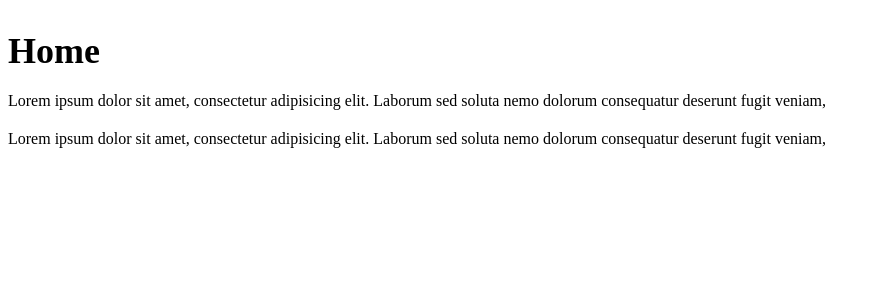
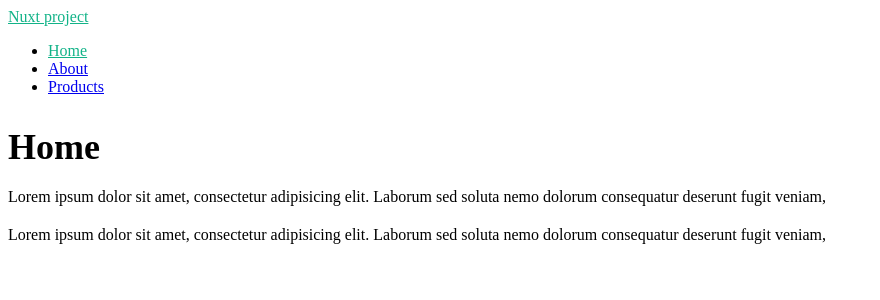
Before and after one commit to Ruba-Alahmad/Nuxt_project, a Nuxt app: page / in a window 1280 px wide. Shown: the top 300 px of the page, without its empty margins (0-880 px from the left). Built offline with nearby package versions, Linux system fonts and the light colour scheme.

Commit message:
Adding layout

```diff
--- /dev/null
+++ b/layouts/default.vue
@@ -0,0 +1,33 @@
+<template>
+    <div>
+        <header>
+            <nav>
+                <NuxtLink to="/">Nuxt project</NuxtLink>
+                <ul>
+                    <li><NuxtLink to="/">Home</NuxtLink></li>
+                    <li><NuxtLink to="/about">About</NuxtLink></li>
+                    <li><NuxtLink to="/products">Products</NuxtLink></li>
+                </ul>
+            </nav>
+        </header>
+        <div>
+            <slot></slot>
+        </div>
+    </div>
+</template>
+
+
+
+
+
+
+
+<style scoped>
+
+    .router-link-exact-active{
+
+        color: #12b388;
+
+    }
+
+</style>
--- /dev/null
+++ b/layouts/products.vue
@@ -0,0 +1,35 @@
+<template>
+    <div>
+        <header>
+            <nav>
+                <NuxtLink to="/products">Show products</NuxtLink>
+            </nav>
+        </header>
+        <div>
+            <slot></slot>
+        </div>
+        <footer>
+            <ul>
+                    <li><NuxtLink to="/">Home</NuxtLink></li>
+                    <li><NuxtLink to="/about">About</NuxtLink></li>
+                    <li><NuxtLink to="/products">Products</NuxtLink></li>
+                </ul>
+        </footer>
+    </div>
+</template>
+
+
+
+
+
+
+
+<style scoped>
+
+    .router-link-exact-active{
+
+        color: #12b388;
+
+    }
+
+</style>
--- a/pages/products/[id].vue
+++ b/pages/products/[id].vue
@@ -10,6 +10,10 @@
 
 <script setup>
 const { id} = useRoute().params
+
+definePageMeta({
+        layout:'products'
+    })
 </script>
 
 <style scoped>
--- a/pages/products/index.vue
+++ b/pages/products/index.vue
@@ -1,11 +1,13 @@
 <template>
     <div>
-        <h2>My products</h2>
+        <h2>Products</h2>
     </div>
 </template>
 
 <script setup>
-
+    definePageMeta({
+        layout:'products'
+    })
 </script>
 
 <style lang="scss" scoped>
```
